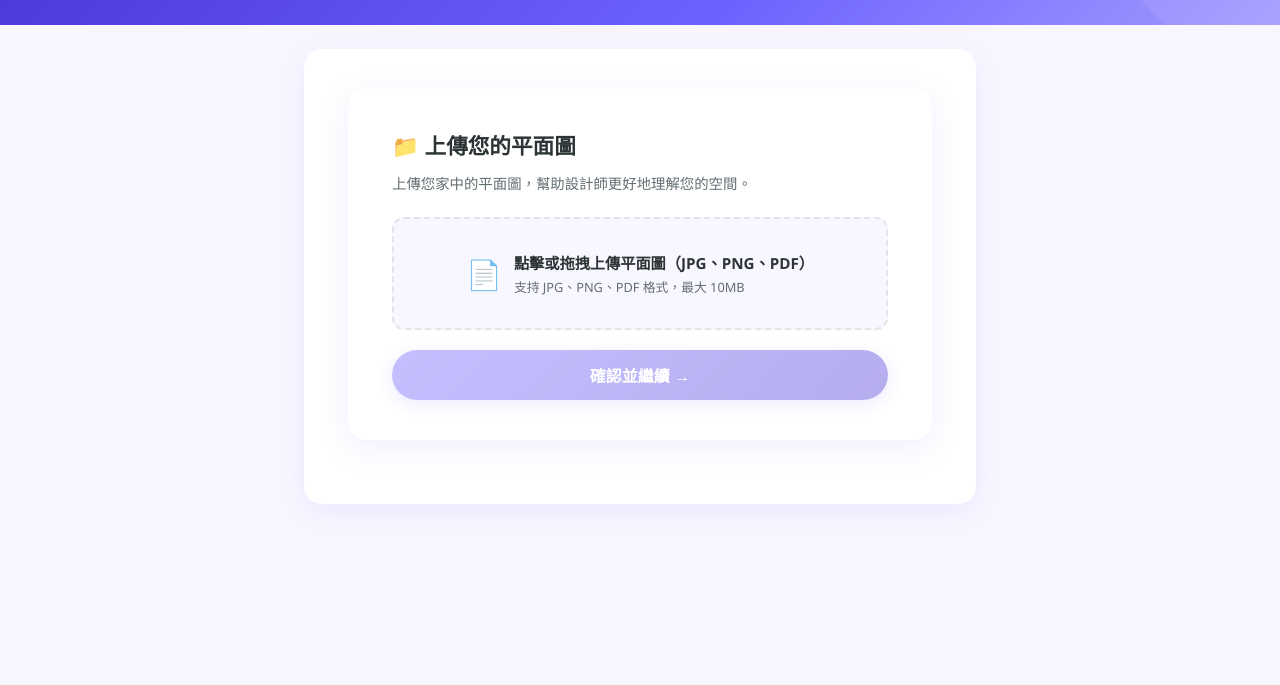
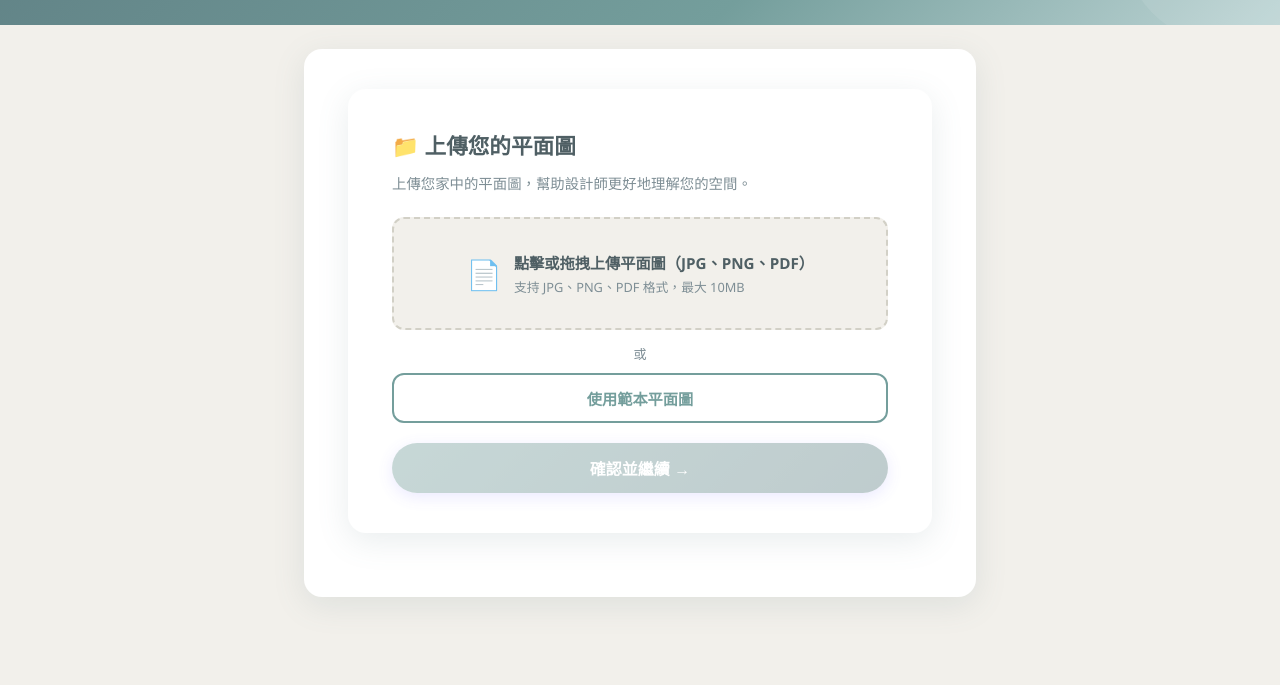
Before and after one commit to gumyuyu/hkae-survey, a plain HTML site: page index.html in a window 1280 px wide. Shown: the part 115-800 px from the top of the page. Drawn offline with Linux system fonts and the light colour scheme.

Commit message:
add templates

```diff
--- a/index.html
+++ b/index.html
@@ -6,17 +6,17 @@
   <title>室內設計需求問卷 | Interior Design Preference Survey</title>
   <style>
     :root {
-      --primary: #6c63ff;
-      --primary-light: #a29bfe;
-      --primary-dark: #4834d4;
-      --accent: #fd79a8;
-      --bg: #f8f7ff;
+      --primary: #749e9c;
+      --primary-light: #bed5d5;
+      --primary-dark: #608185;
+      --accent: #dc8969;
+      --bg: #f2f0eb;
       --card: #ffffff;
-      --text: #2d3436;
-      --text-muted: #636e72;
-      --border: #dfe6e9;
-      --success: #00b894;
-      --shadow: 0 8px 32px rgba(108,99,255,0.10);
+      --text: #4f5f64;
+      --text-muted: #7e8e95;
+      --border: #d2d0c6;
+      --success: #749e9c;
+      --shadow: 0 8px 32px rgba(96,129,133,0.14);
       --radius: 18px;
     }
 
@@ -193,6 +193,37 @@
     }
     .upload-actions {
       display: flex; gap: 12px; margin-top: 20px;
+    }
+    .upload-alt {
+      margin-top: 14px;
+      display: flex;
+      flex-direction: column;
+      gap: 10px;
+    }
+    .upload-alt-divider {
+      font-size: .82rem;
+      color: var(--text-muted);
+      text-align: center;
+    }
+    .btn-template {
+      width: 100%;
+      padding: 12px 20px;
+      border: 2px solid var(--primary);
+      border-radius: 12px;
+      background: #fff;
+      color: var(--primary);
+      font-size: .95rem;
+      font-weight: 600;
+      cursor: pointer;
+      transition: all .2s;
+    }
+    .btn-template:hover {
+      background: rgba(108,99,255,.05);
+    }
+    .btn-template.active {
+      background: var(--primary);
+      color: #fff;
+      box-shadow: 0 4px 12px rgba(108,99,255,.3);
     }
     .btn-upload-next {
       flex: 1;
@@ -397,6 +428,9 @@ const i18n = {
     uploadSubtitle: '上傳您家中的平面圖，幫助設計師更好地理解您的空間。',
     uploadLabel: '點擊或拖拽上傳平面圖（JPG、PNG、PDF）',
     uploadHint: '支持 JPG、PNG、PDF 格式，最大 10MB',
+    templateDivider: '或',
+    useTemplateBtn: '使用範本平面圖',
+    templateSelected: '✓ 已選擇範本：plantemplate.jpg',
     previewLabel: '平面圖預覽：',
     uploadNextBtn: '確認並繼續 →',
     finishTitle: '問卷完成！',
@@ -422,16 +456,16 @@ const i18n = {
         title: '您喜歡什麼色調 / 風格？',
         sub: 'What color tones and design styles do you prefer?',
         styles: [
-          { label: '北歐簡約', color: '#e8e0d5', text: '#5a5a5a' },
-          { label: '現代都市', color: '#2d3436', text: '#fff' },
-          { label: '日式侘寂', color: '#c8b9a2', text: '#4a3f35' },
-          { label: '工業風', color: '#636e72', text: '#fff' },
-          { label: '鄉村田園', color: '#a8c5a0', text: '#3a5a40' },
-          { label: '地中海', color: '#74b9ff', text: '#fff' },
-          { label: '奢華古典', color: '#c9a84c', text: '#fff' },
-          { label: '波西米亞', color: '#e17055', text: '#fff' },
-          { label: '清新粉嫩', color: '#fab1c0', text: '#5a2d3a' },
-          { label: '自然原木', color: '#b8860b', text: '#fff' },
+          { label: '北歐簡約', color: '#f0ebe7', text: '#5e6365' },
+          { label: '現代都市', color: '#9eacb3', text: '#ffffff' },
+          { label: '日式侘寂', color: '#c8bdae', text: '#544a40' },
+          { label: '工業風', color: '#608185', text: '#ffffff' },
+          { label: '鄉村田園', color: '#bdccc0', text: '#435550' },
+          { label: '地中海', color: '#74a9c0', text: '#ffffff' },
+          { label: '奢華古典', color: '#e2b47b', text: '#5c4731' },
+          { label: '波西米亞', color: '#dc8969', text: '#ffffff' },
+          { label: '清新粉嫩', color: '#eacbcb', text: '#5f4e4f' },
+          { label: '自然原木', color: '#dbcdb8', text: '#5a4938' },
         ]
       },
       {
@@ -509,6 +543,9 @@ const i18n = {
     uploadSubtitle: 'Upload your home floor plan to help designers better understand your space.',
     uploadLabel: 'Click or drag to upload floor plan (JPG, PNG, PDF)',
     uploadHint: 'Supports JPG, PNG, PDF formats, max 10MB',
+    templateDivider: 'or',
+    useTemplateBtn: 'Use template floor plan',
+    templateSelected: '✓ Template selected: plantemplate.jpg',
     previewLabel: 'Floor Plan Preview:',
     uploadNextBtn: 'Confirm & Continue →',
     finishTitle: 'Survey Complete!',
@@ -534,16 +571,16 @@ const i18n = {
         title: 'What color tones and design styles do you prefer?',
         sub: '您喜歡什麼色調 / 風格？',
         styles: [
-          { label: 'Nordic Minimalist', color: '#e8e0d5', text: '#5a5a5a' },
-          { label: 'Modern Urban', color: '#2d3436', text: '#fff' },
-          { label: 'Japanese Wabi-sabi', color: '#c8b9a2', text: '#4a3f35' },
-          { label: 'Industrial', color: '#636e72', text: '#fff' },
-          { label: 'Rustic Countryside', color: '#a8c5a0', text: '#3a5a40' },
-          { label: 'Mediterranean', color: '#74b9ff', text: '#fff' },
-          { label: 'Luxury Classic', color: '#c9a84c', text: '#fff' },
-          { label: 'Bohemian', color: '#e17055', text: '#fff' },
-          { label: 'Fresh & Pastel', color: '#fab1c0', text: '#5a2d3a' },
-          { label: 'Natural Wood', color: '#b8860b', text: '#fff' },
+          { label: 'Nordic Minimalist', color: '#f0ebe7', text: '#5e6365' },
+          { label: 'Modern Urban', color: '#9eacb3', text: '#ffffff' },
+          { label: 'Japanese Wabi-sabi', color: '#c8bdae', text: '#544a40' },
+          { label: 'Industrial', color: '#608185', text: '#ffffff' },
+          { label: 'Rustic Countryside', color: '#bdccc0', text: '#435550' },
+          { label: 'Mediterranean', color: '#74a9c0', text: '#ffffff' },
+          { label: 'Luxury Classic', color: '#e2b47b', text: '#5c4731' },
+          { label: 'Bohemian', color: '#dc8969', text: '#ffffff' },
+          { label: 'Fresh & Pastel', color: '#eacbcb', text: '#5f4e4f' },
+          { label: 'Natural Wood', color: '#dbcdb8', text: '#5a4938' },
         ]
       },
       {
@@ -621,6 +658,7 @@ let isUploadStage = true;
 let currentLang = 'zh';
 const answers = {};
 let floorPlanFile = null;
+let useTemplateFloorPlan = false;
 
 // ─────────────────────────────────────────────
 //  Language Toggle
@@ -670,6 +708,11 @@ function renderUploadStage() {
         <div class="file-name" id="file-name"></div>
       </div>
 
+      <div class="upload-alt">
+        <div class="upload-alt-divider">${t.templateDivider}</div>
+        <button type="button" class="btn-template" id="btn-template">${t.useTemplateBtn}</button>
+      </div>
+
       <div class="preview-wrap" id="preview-wrap">
         <div class="preview-label" id="preview-label">${t.previewLabel}</div>
         <img class="preview-image" id="preview-image" alt="Floor plan preview" />
@@ -687,12 +730,15 @@ function renderUploadStage() {
   const previewWrap = document.getElementById('preview-wrap');
   const previewImage = document.getElementById('preview-image');
   const btnNext = document.getElementById('btn-upload-next');
+  const btnTemplate = document.getElementById('btn-template');
 
   // File input handler
   fileInput.addEventListener('change', e => {
     const file = e.target.files[0];
     if (!file) return;
 
+    useTemplateFloorPlan = false;
+    btnTemplate.classList.remove('active');
     floorPlanFile = file;
     fileName.textContent = `✓ ${file.name}`;
     fileName.classList.add('show');
@@ -711,6 +757,20 @@ function renderUploadStage() {
       previewImage.src = '📄';
       previewWrap.classList.add('show');
     }
+  });
+
+  // Template selection handler
+  btnTemplate.addEventListener('click', () => {
+    useTemplateFloorPlan = true;
+    floorPlanFile = null;
+    fileInput.value = '';
+    btnTemplate.classList.add('active');
+    fileLabel.classList.remove('active');
+    fileName.textContent = t.templateSelected;
+    fileName.classList.add('show');
+    previewImage.src = 'plantemplate.jpg';
+    previewWrap.classList.add('show');
+    btnNext.disabled = false;
   });
 
   // Drag & drop
@@ -994,7 +1054,10 @@ function showFinish() {
 
   // Save answers & floor plan
   localStorage.setItem('interiorAnswers', JSON.stringify(answers));
-  if (floorPlanFile) {
+  if (useTemplateFloorPlan) {
+    localStorage.setItem('floorPlanData', 'plantemplate.jpg');
+    localStorage.setItem('floorPlanName', 'plantemplate.jpg');
+  } else if (floorPlanFile) {
     const reader = new FileReader();
     reader.onload = e => {
       localStorage.setItem('floorPlanData', e.target.result);
```
Also changed, not shown: colourPalette.jpg (added), plantemplate.jpg (added).
